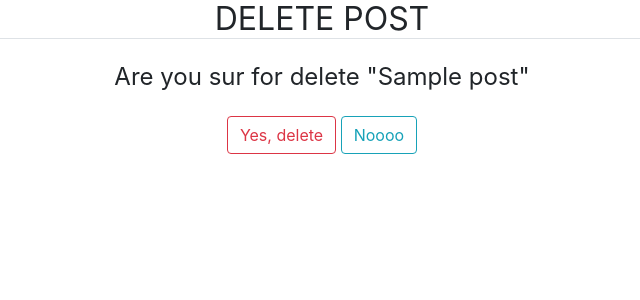
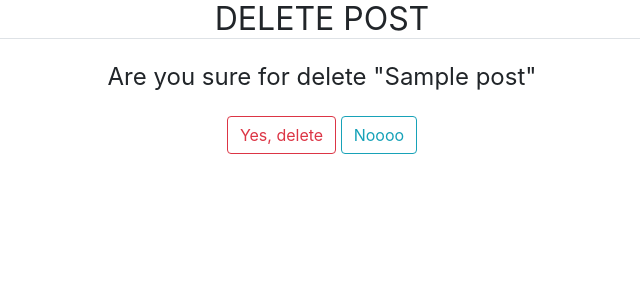
Before and after one commit to miko866/Django_Blog, a Django app: page /post/1/delete in a window 1280 px wide. Shown: the part 80-380 px from the top of the page, without its empty margins (318-958 px from the left). Run offline with Django 3.2, Linux system fonts and the light colour scheme; a user stored in the database is signed in; tables that the repository leaves empty hold one stand-in row (values such as "Sample post"); some libraries are stand-ins or nearby versions.

```diff
--- a/blog/templates/blog/post_confirm_delete.html
+++ b/blog/templates/blog/post_confirm_delete.html
@@ -11,7 +11,7 @@
       <!-- Delete Title -->
       <fieldset class="form-group">
           <h1 class="border-bottom mb-4">Delete Post</h1>
-          <h2>Are you sur for delete "{{ object.title }}"</h2>
+          <h2>Are you sure for delete "{{ object.title }}"</h2>
       </fieldset>
 
       <!-- Delete Buttons -->
--- a/blog/templates/blog/post_detail.html
+++ b/blog/templates/blog/post_detail.html
@@ -26,7 +26,7 @@
       <!-- Only for Post Author -->
       {%  if object.author == user%}
         <!-- Update -->
-        <a href="{% url 'post-update' object.id %}" class="btn btn-secondary btn-sm mt-1 mb-1">Update</a>
+        <a href="{% url 'post-update' object.id %}" class="btn btn-outline-info btn-sm mt-1 mb-1">Update</a>
         <!-- Delete -->
         <a href="{% url 'post-delete' object.id %}" class="btn btn-danger btn-sm mt-1 mb-1">Delete</a>
       {% endif %}
```
